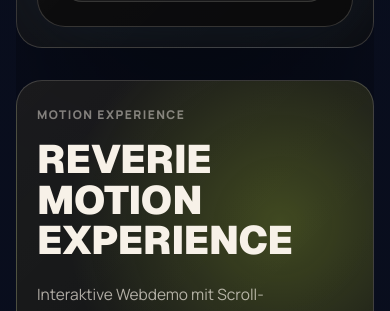
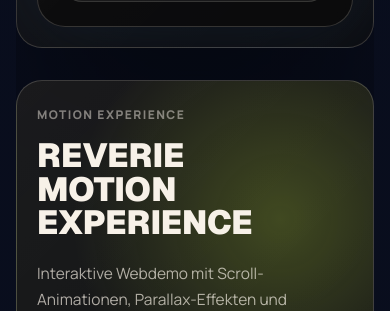
Before and after one commit to senolsenlik2869-ship-it/vorort-webdesign, a React (Vite) app: page / in a window 390 px wide. Shown: the part 4520-4831 px from the top of the page. Built offline with nearby package versions, Linux system fonts and the light colour scheme.

Commit message:
Fix Reverie portfolio title wrapping

```diff
--- a/src/AgencyApp.tsx
+++ b/src/AgencyApp.tsx
@@ -658,7 +658,19 @@ function Showcase() {
         {projects.map(([title, label, text, accent], index) => (
           <motion.article className={`project-card ${title === "SHINZO" ? "project-card-shinzo" : ""} ${title === "REVERIE MOTION EXPERIENCE" ? "project-card-reverie" : ""} ${index % 2 ? "project-card-reverse" : ""}`} key={title} style={{ "--accent": accent, top: `${92 + index * 20}px`, transformOrigin: "top center" } as React.CSSProperties} initial={{ opacity: 0, y: 80, scale: 0.96, rotateX: -15 }} whileInView={{ opacity: 1, y: 0, scale: 1, rotateX: 0 }} viewport={{ once: true, amount: 0.25 }} transition={{ duration: 0.85, delay: index * 0.08, ease: [0.22, 1, 0.36, 1] }}>
             <div className="project-copy">
-              <span>{label}</span><h3>{title}</h3><p>{text}</p>
+              <span>{label}</span>
+              <h3>
+                {title === "REVERIE MOTION EXPERIENCE" ? (
+                  <>
+                    REVERIE
+                    <br />
+                    MOTION
+                    <br />
+                    EXPERIENCE
+                  </>
+                ) : title}
+              </h3>
+              <p>{text}</p>
               {title === "SHINZO" && (
                 <div className="project-highlights">
                   <em>Video-Hero</em>
--- a/src/agency.css
+++ b/src/agency.css
@@ -1703,6 +1703,13 @@ button, input, textarea { font: inherit; }
   overflow-wrap: anywhere;
   font-size: clamp(38px, 4.4vw, 68px);
   line-height: 1.02;
+}
+
+.project-card-reverie .project-copy h3 {
+  font-size: clamp(34px, 3.45vw, 56px);
+  line-height: 0.98;
+  overflow-wrap: normal;
+  word-break: normal;
 }
 
 .project-copy p {
@@ -3999,6 +4006,13 @@ button, input, textarea { font: inherit; }
     font-size: clamp(21px, 6.2vw, 27px);
   }
 
+  #projekte .project-card-reverie .project-copy h3 {
+    font-size: clamp(31px, 8.6vw, 42px);
+    line-height: 1;
+    overflow-wrap: normal;
+    word-break: normal;
+  }
+
   #projekte .shinzo-case-visual {
     display: block;
   }
```
